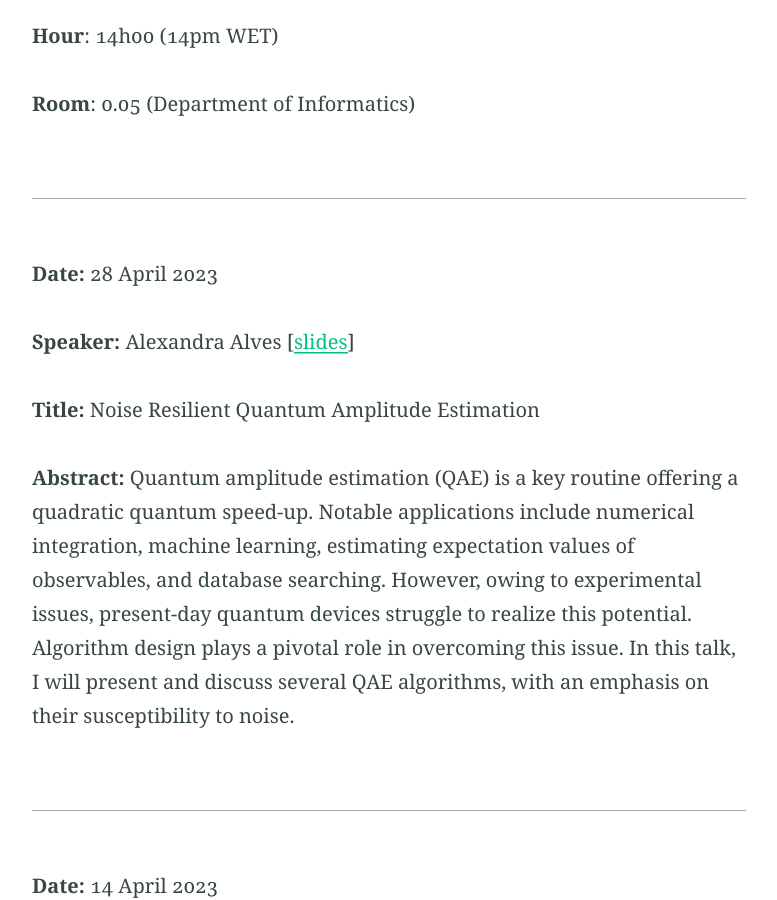
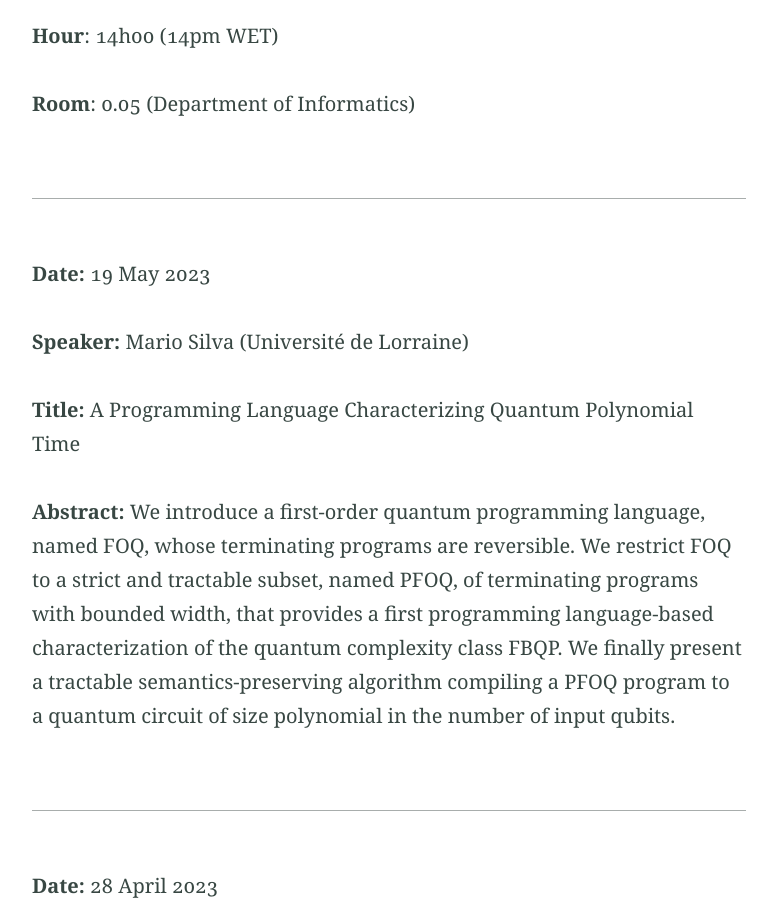
Before and after one commit to quantum-um/quantum-um.github.io, a Jekyll site: the page built from seminars.md, in a window 1280 px wide and 900 px high, scrolled down 611 px. Shown: the whole window, without its empty margins (251-1028 px from the left). Built offline with Jekyll 4.4.1, drawn with Linux system fonts in a browser that asks for light colours.

Commit message:
Added info next seminar

```diff
--- a/seminars.md
+++ b/seminars.md
@@ -15,6 +15,23 @@ Valid until the end of the 2022/23 academic year
 
 **Room**:
 0.05 (Department of Informatics)
+
+---
+**Date:**
+19 May 2023
+
+**Speaker:**
+Mario Silva (Université de Lorraine)
+
+**Title:**
+A Programming Language Characterizing Quantum Polynomial Time
+
+**Abstract:**
+We introduce a first-order quantum programming language, named FOQ, whose terminating programs are
+reversible. We restrict FOQ to a strict and tractable subset, named PFOQ, of terminating programs
+with bounded width, that provides a first programming language-based characterization of the quantum
+complexity class FBQP. We finally present a tractable semantics-preserving algorithm compiling a
+PFOQ program to a quantum circuit of size polynomial in the number of input qubits.
 
 ---
 **Date:**
```
